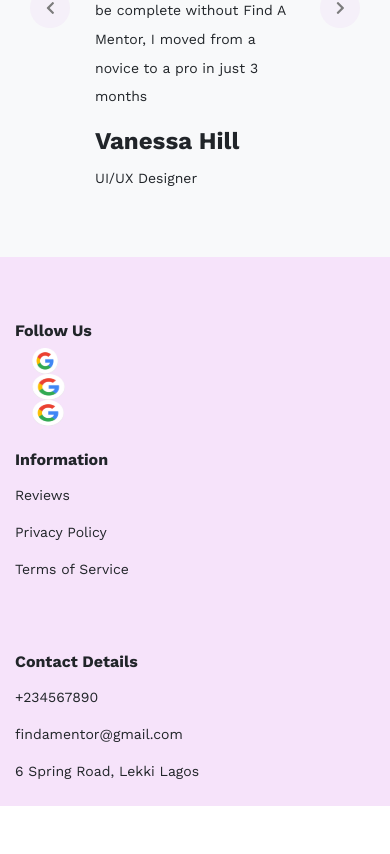
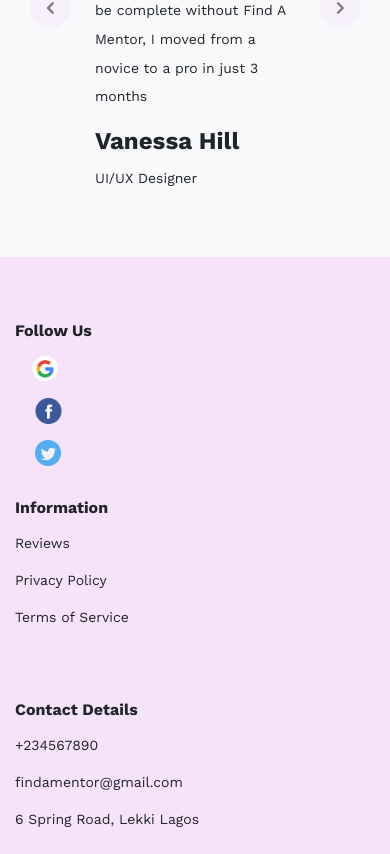
Before and after one commit to heisdeku/find-a-mentor-UI, a React (Create React App) app: page / in a window 390 px wide. Shown: the part 4638-5492 px from the top of the page. Before the commit the page ends 5444 px from the top, so only its background shows below. Built offline with nearby package versions, Linux system fonts and the light colour scheme; a web font is replaced by a local one.

Commit message:
fixed svg and responsive issue

```diff
--- a/src/Components/footer/footer.js
+++ b/src/Components/footer/footer.js
@@ -1,8 +1,9 @@
 import React from 'react';
 import './footer.css';
-import { ReactComponent as GoogleIcon } from '../../images/Google.svg';
-import { ReactComponent as FacebookIcon } from '../../images/Facebook.svg';
-import { ReactComponent as TwitterIcon } from '../../images/Twitter.svg';
+
+import GoogleIcon from '../../images/Google.svg';
+import FacebookIcon from '../../images/Facebook.svg';
+import TwitterIcon from '../../images/Twitter.svg';
 
 const Footer = () =>
     <footer className="footer pt-4">
@@ -10,14 +11,14 @@ const Footer = () =>
             <div className="row justify-content-start p-md-4">
                 <div className="footer__social-icons col-sm-6 col-md-4 col-lg-4 mt-4">
                     <h6 className="footer__bold">Follow Us</h6>
-                    <div className="google-icon pl-3">
-                        <GoogleIcon className="img-fluid" />
+                    <div className="google-icon pl-3 py-2">
+                        <img src={GoogleIcon} className="img-fluid" />
                     </div>
-                    <div className="facebook-icon pl-3">
-                        <FacebookIcon className="img-fluid" />
+                    <div className="facebook-icon pl-3 py-2">
+                        <img src={FacebookIcon} className="img-fluid" />
                     </div>
-                    <div className="twitter-icon pl-3">
-                        <TwitterIcon className="img-fluid" />
+                    <div className="twitter-icon pl-3 py-2">
+                        <img src={TwitterIcon} className="img-fluid" />
                     </div>
                 </div>
                 <div className="footer__information col-sm-6 col-md-4 col-lg-4 my-4">
--- a/src/Components/mentors/mentors.css
+++ b/src/Components/mentors/mentors.css
@@ -22,7 +22,7 @@ mentors-section {
 .words>p {
     margin-top: 10px;
 }
-@media (max-width: 600px) {
+@media (max-width: 500px) {
     .mentors-images {
         left: -25px;
     }
```
